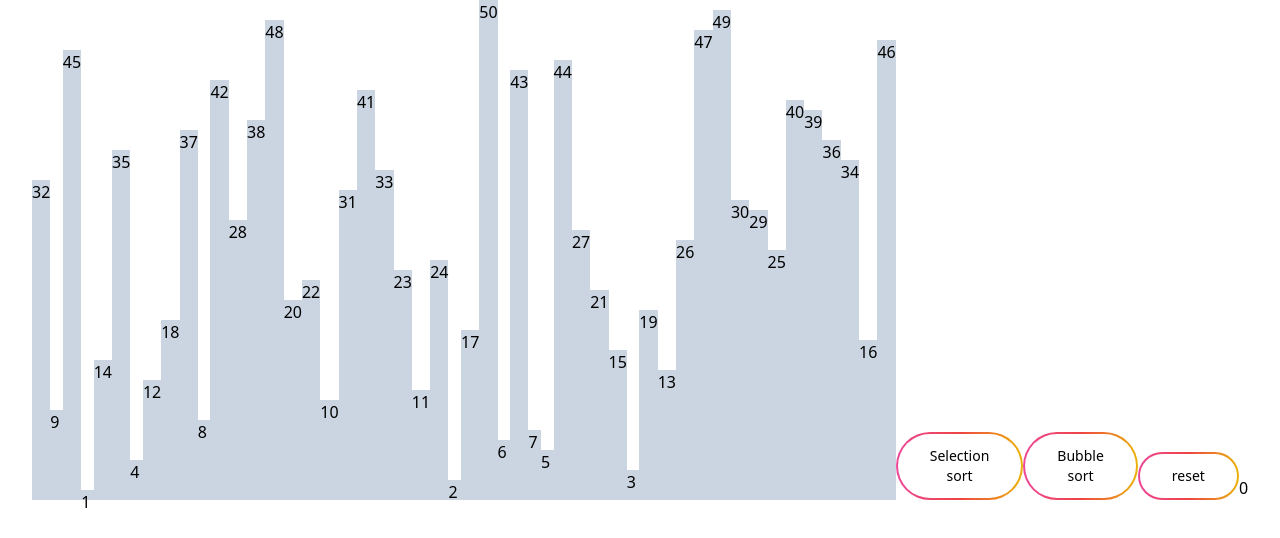
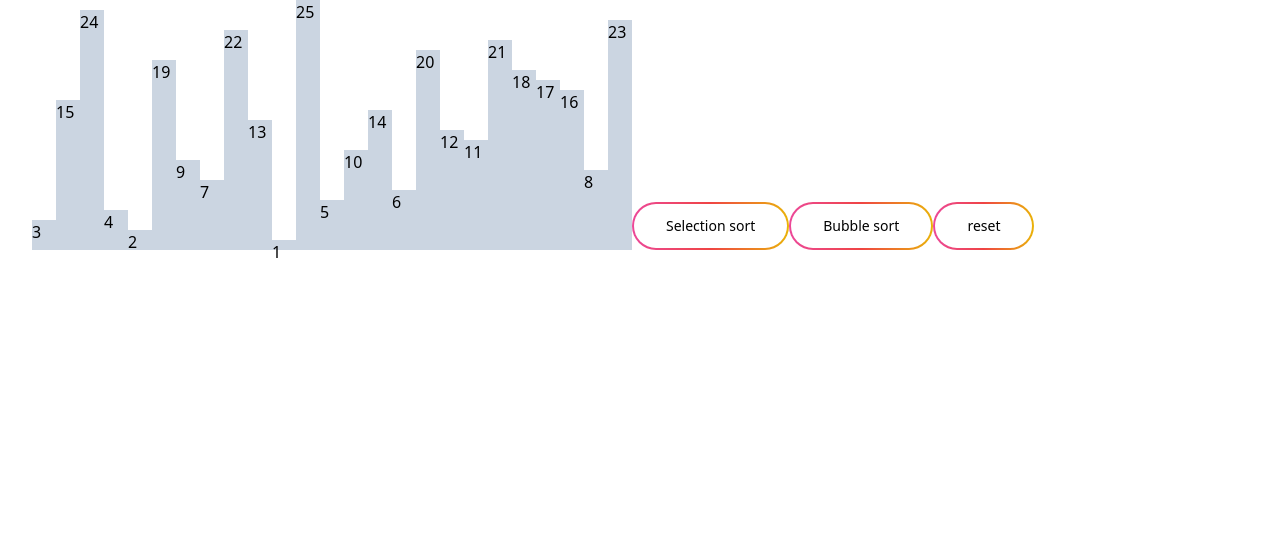
Before and after one commit to Jimmy-b36/visualize-algorithms, a Next.js app: page / in a window 1280 px wide. Shown: the top 538 px of the page. Built offline with nearby package versions, Linux system fonts and the light colour scheme.

Commit message:
rework the selection sort function

```diff
--- a/components/Test.tsx
+++ b/components/Test.tsx
@@ -2,28 +2,33 @@ import { useEffect, useState } from 'react';
 
 let data: number[] = [
   1, 2, 3, 4, 5, 6, 7, 8, 9, 10, 11, 12, 13, 14, 15, 16, 17, 18, 19, 20, 21, 22,
-  23, 24, 25, 26, 27, 28, 29, 30, 31, 32, 33, 34, 35, 36, 37, 38, 39, 40, 41,
-  42, 43, 44, 45, 46, 47, 48, 49, 50,
+  23, 24, 25,
 ];
 const Test = () => {
   const [array, setArray] = useState<number[]>([]);
-  const [clicked, setClicked] = useState<boolean>();
+  const [reset, setReset] = useState<boolean>(false);
   const [currentValue, setCurrentValue] = useState<number>(0);
-  const [steps, setSteps] = useState<number>(0);
+  const [testValue, setTestValue] = useState<number>(0);
 
   const selectionSort = (arr: number[]) => {
-    const result: number[] = [];
+    for (let i = 0; i < arr.length - 1; i++) {
+      let minIdx = i;
+      for (let j = i + 1; j < arr.length; j++) {
+        console.log('testValue -> ', arr[j]);
+        console.log('currentValue ->', arr[minIdx]);
+        if (arr[j] < arr[minIdx]) {
+          minIdx = j;
+        }
+      }
+      setTimeout(() => {
+        let tmp = arr[minIdx];
+        arr[minIdx] = arr[i];
+        arr[i] = tmp;
+        setArray([...arr]);
+      }, 100);
+    }
 
-    const x: NodeJS.Timer = setInterval((i: number = arr.length) => {
-      if (i === 0) return clearInterval(x);
-      let min = Math.min(...arr);
-      setCurrentValue(min);
-      result.push(min);
-      arr.splice(arr.indexOf(min), 1);
-      setArray([...array.concat(result)]);
-      i--;
-    }, 200);
-    return;
+    return arr;
   };
 
   const bubbleSort = async (arr: number[]) => {
@@ -59,17 +64,17 @@ const Test = () => {
   useEffect(() => {
     let shuffled = array && shuffleArray(array);
     setCurrentValue(0);
-    setSteps(0);
+
     setArray(shuffled);
     console.log(currentValue);
-  }, [clicked]);
+  }, [reset]);
 
   useEffect(() => {
     setArray(shuffleArray(data));
   }, []);
 
   return (
-    <div className="flex flex-row items-end w-full transition duration-100 ease-in">
+    <div className="flex flex-row items-end w-full">
       {array?.map(element => (
         <div
           key={element}
@@ -77,10 +82,14 @@ const Test = () => {
             element === currentValue
               ? `w-6 h-[${
                   element * 10
-                }px] bg-red-600 transition duration-100 ease-in`
+                }px] bg-red-300 transition duration-500 ease-in`
+              : element === testValue
+              ? `w-6 h-[${
+                  element * 10
+                }px] bg-red-300 transition duration-500 ease-in`
               : `w-6 h-[${
                   element * 10
-                }px] bg-slate-300 transition duration-100 ease-in`
+                }px] bg-slate-300 transition duration-500 ease-in`
           }
         >
           {element}
@@ -103,14 +112,13 @@ const Test = () => {
         </span>
       </button>
       <button
-        onClick={() => setClicked(clicked ? false : true)}
+        onClick={() => setReset(reset ? false : true)}
         className="inline-block rounded-full bg-gradient-to-r from-pink-500 via-red-500 to-yellow-500 p-[2px] hover:text-white focus:outline-none focus:ring active:text-opacity-75"
       >
         <span className="block px-8 py-3 text-sm font-medium bg-white rounded-full hover:bg-transparent">
           reset
         </span>
       </button>
-      <div>{steps}</div>
     </div>
   );
 };
```
